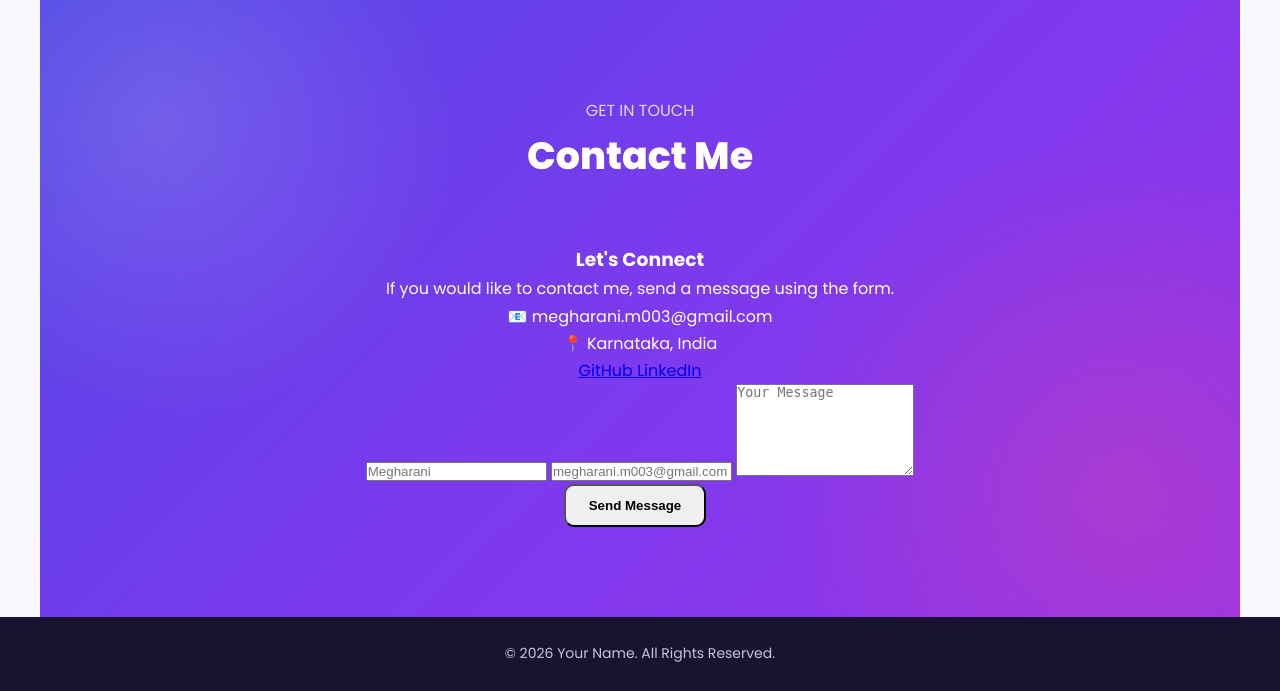
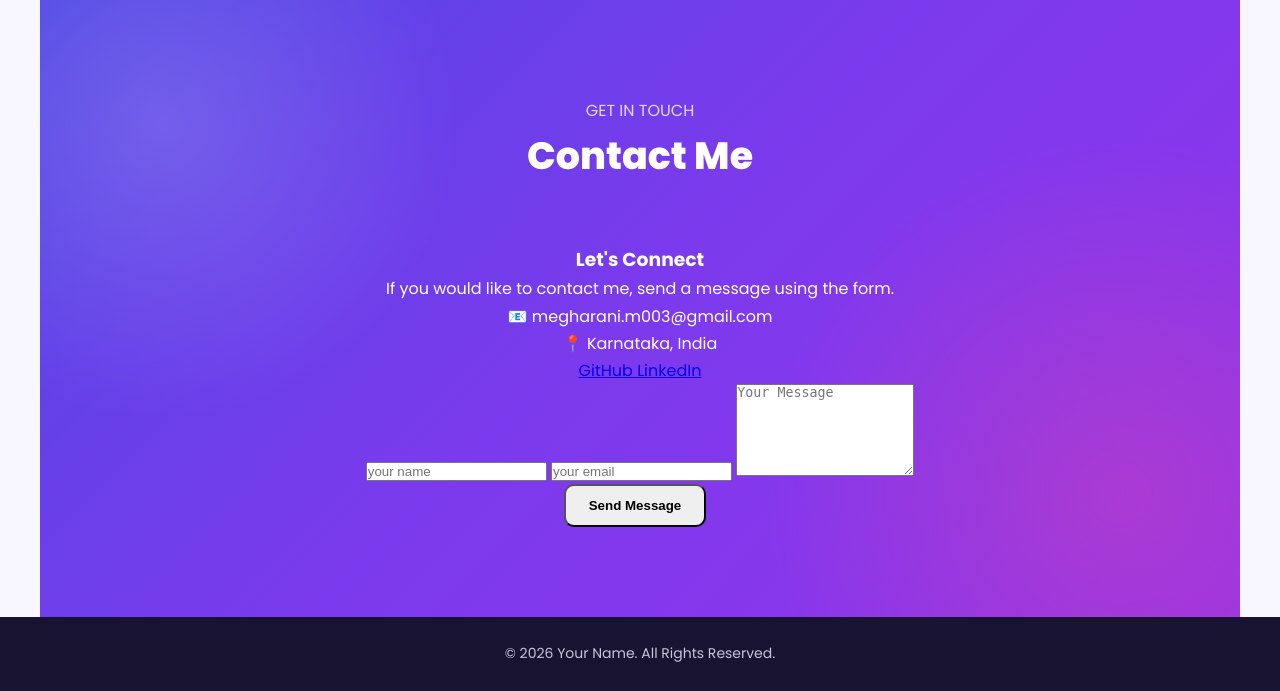
Before and after one commit to Megharani032006/my-portfolio, a Flask app: page / in a window 1280 px wide. Shown: the part 4755-5446 px from the top of the page. Run offline with Flask 3, Linux system fonts and the light colour scheme; data comes from the database, SQL or seed files in the repository.

Commit message:
updated portfolio

```diff
--- a/templates/index.html
+++ b/templates/index.html
@@ -522,14 +522,14 @@
             <input
                 type="text"
                 name="name"
-                placeholder="Megharani"
+                placeholder="your name"
                 required
             >
 
             <input
                 type="email"
                 name="email"
-                placeholder="megharani.m003@gmail.com"
+                placeholder="your email"
                 required
             >
 
```
